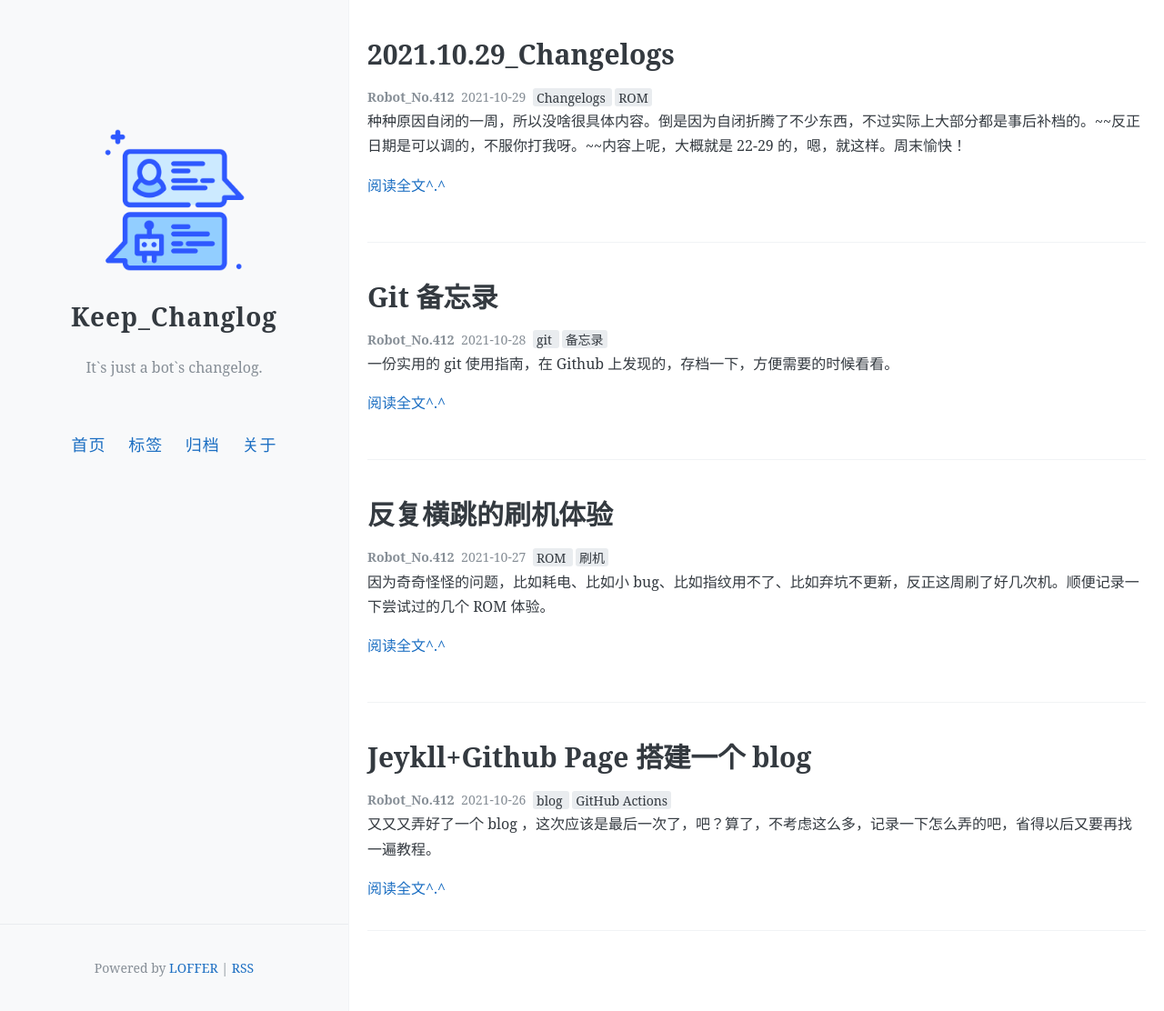
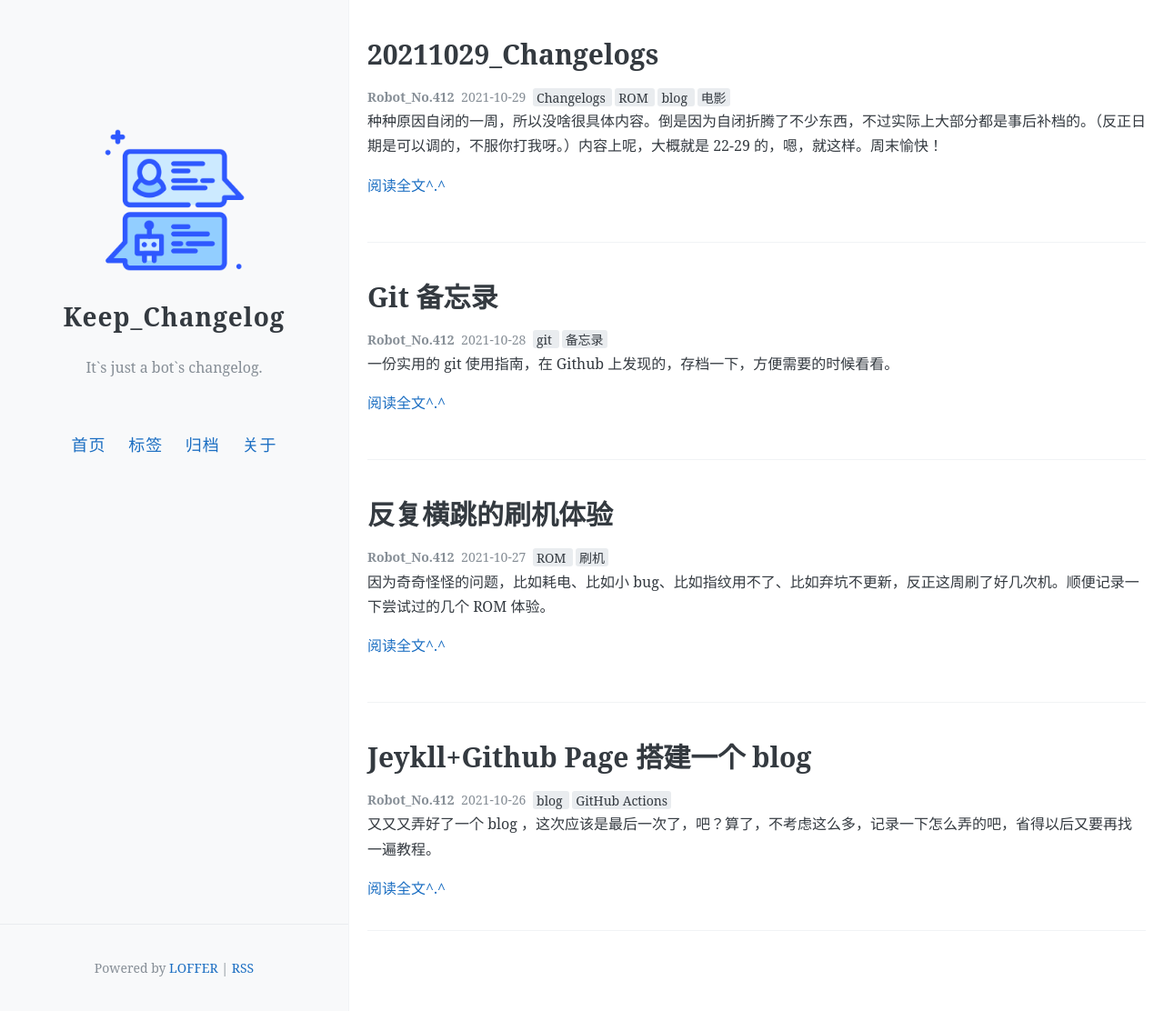
Before and after one commit to Waka-Xi/Waka-Xi.github.io, a Jekyll site: the page built from index.html, in a window 1280 px wide and 1112 px high. Shown: the whole window at 91% size. Built offline with Jekyll 4.4.1, drawn with Linux system fonts in a browser that asks for light colours; the list of posts is cut into pages by our own code; comment, search, counter and statistics services are not loaded.

Commit message:
调整文章链接，去掉 .

```diff
--- a/_config.yml
+++ b/_config.yml
@@ -7,7 +7,7 @@
 # 井号后面的文字是说明文档，不会被程序读取。
 
 # 描述/签名
-name: Keep_Changlog
+name: Keep_Changelog
 description: It`s just a bot`s changelog.
 
 # 输入你的网站域名（如果你没有添加自己的域名，而是直接用GitHub pages分配的域名的话可以省略）
--- a/_posts/Ver.2021/2021-10-29-Changlogs.md
+++ b/_posts/Ver.2021/2021-10-29-Changlogs.md
@@ -1,15 +1,17 @@
 ---
-toc: true
+toc: false
 layout: post
 comments: false
 author: Robot_No.412
-title: 2021.10.29_Changelogs
+title: 20211029_Changelogs
 date: 2021-10-29
-permalink: 2021.10.29_Changelogs
+permalink: 20211029_Changelogs
 tags:
     - Changelogs
     - ROM
-excerpt: 种种原因自闭的一周，所以没啥很具体内容。倒是因为自闭折腾了不少东西，不过实际上大部分都是事后补档的。~~反正日期是可以调的，不服你打我呀。~~内容上呢，大概就是 22-29 的，嗯，就这样。周末愉快！
+    - blog
+    - 电影
+excerpt: 种种原因自闭的一周，所以没啥很具体内容。倒是因为自闭折腾了不少东西，不过实际上大部分都是事后补档的。（反正日期是可以调的，不服你打我呀。）内容上呢，大概就是 22-29 的，嗯，就这样。周末愉快！
 ---
 
 * 一个不是很愉快的刷机体验过程，不过就最后的结果来说，还是可以的。[跳转](https://blog.notwar.ml//2021_Flash.ROM)
```
